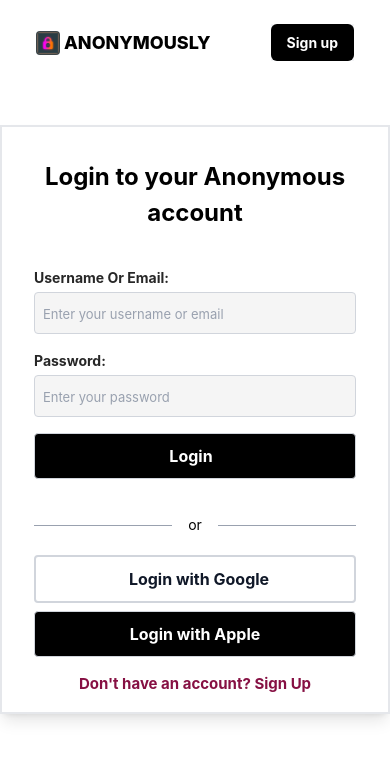
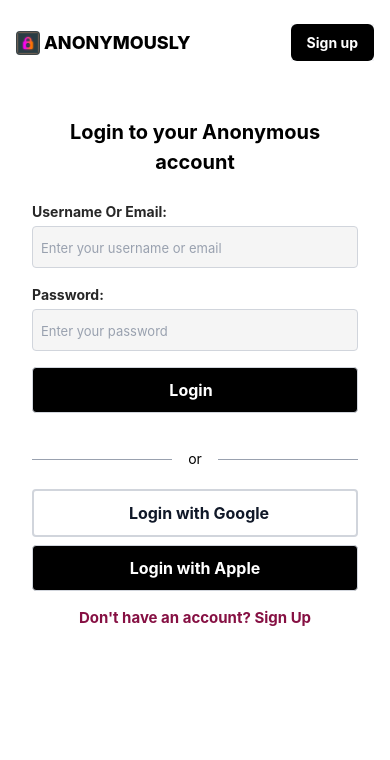
Before and after one commit to isaiahshekinah/anonymous-messaging-app, a React (Vite) app in the folder frontend/: page /login in a window 390 px wide. Shown: the top 760 px of the page. Built offline with nearby package versions, Linux system fonts and the light colour scheme; the HTML template or start-up script is replaced by a standard one.

Commit message:
whatever

```diff
--- a/frontend/src/Pages/Login.jsx
+++ b/frontend/src/Pages/Login.jsx
@@ -44,7 +44,7 @@ export default function Login() {
 
   return (
     <div>
-      <header className="flex items-center justify-between py-6 px-9">
+      <header className="flex items-center justify-between py-6 md:px-9 px-4">
         <div className="flex items-center gap-1 font-extrabold md:text-[24px] text-[18px]">
           <div className="w-6 h-6">
             <img src="/anony.jpg" className="rounded" />
@@ -61,9 +61,9 @@ export default function Login() {
         </nav>
       </header>
 
-      <main className="w-full border-2 border-gray-200 shadow-lg max-w-xl p-8 pb-4 mt-10 mx-auto">
+      <main className="w-full md:border-2 border-gray-200 md:shadow-lg max-w-xl p-8 pb-4 md:mt-10 mx-auto">
         <form onSubmit={handleSubmit}>
-          <h1 className="text-center font-bold text-[24px] mb-9">
+          <h1 className="text-center font-bold md:text-[24px] text-[20px] mb-6">
             Login to your Anonymous account
           </h1>
 
--- a/frontend/src/Pages/Signup.jsx
+++ b/frontend/src/Pages/Signup.jsx
@@ -81,7 +81,7 @@ export default function Signup() {
 
   return (
     <div>
-      <header className="flex items-center justify-between py-6 px-9">
+      <header className="flex items-center justify-between py-6 md:px-9 px-4">
         <div className="flex items-center gap-1 font-extrabold md:text-[24px] text-[18px]">
           <div className="w-6 h-6">
             <img src="/anony.jpg" className="rounded" />
@@ -98,9 +98,9 @@ export default function Signup() {
         </nav>
       </header>
 
-      <main className="w-full border-2 border-gray-200 shadow-lg max-w-xl p-8 pb-4 mt-10 mx-auto">
+      <main className="w-full md:border-2 border-gray-200 md:shadow-lg max-w-xl p-8 pb-4 md:mt-10 mx-auto">
         <form onSubmit={handleSubmit}>
-          <h1 className="text-center font-bold text-[24px] mb-4">
+          <h1 className="text-center font-bold md:text-[24px] text-[20px] mb-6">
             Create an Anonymous account
           </h1>
 
```
